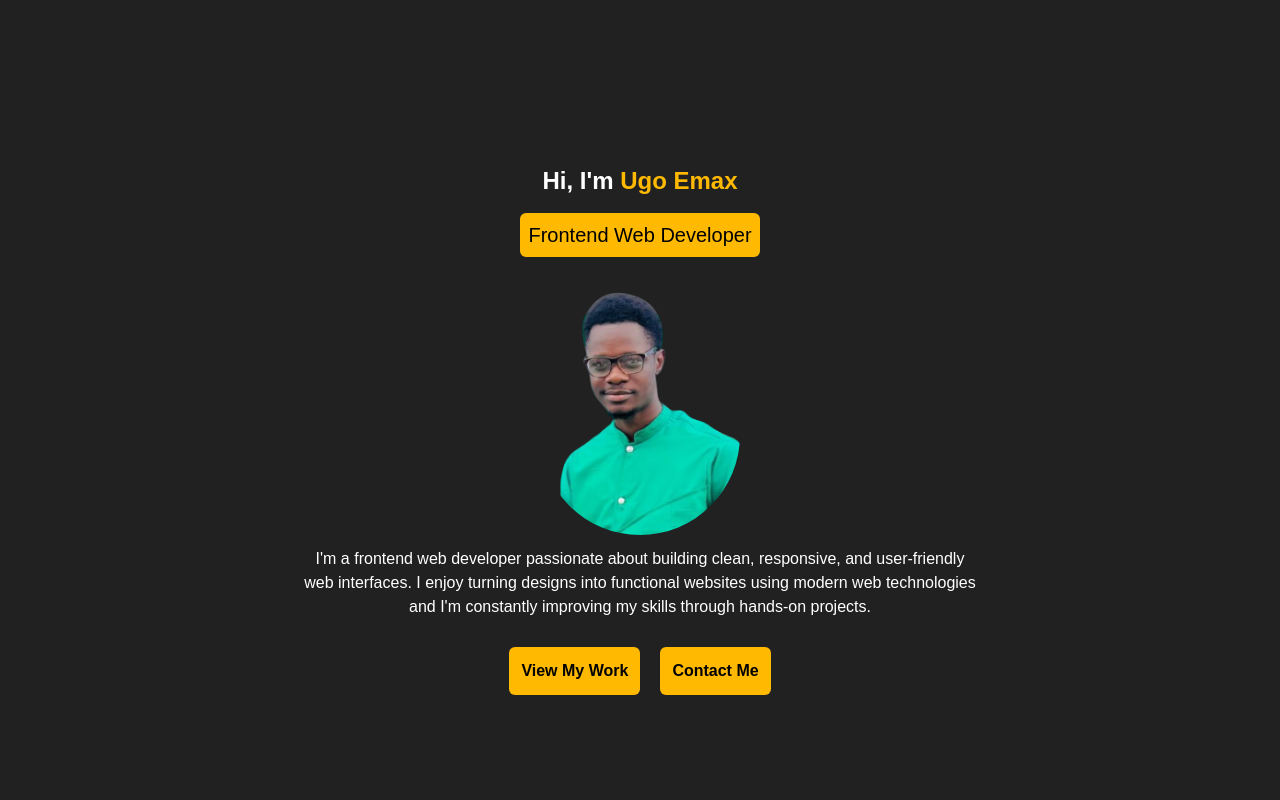
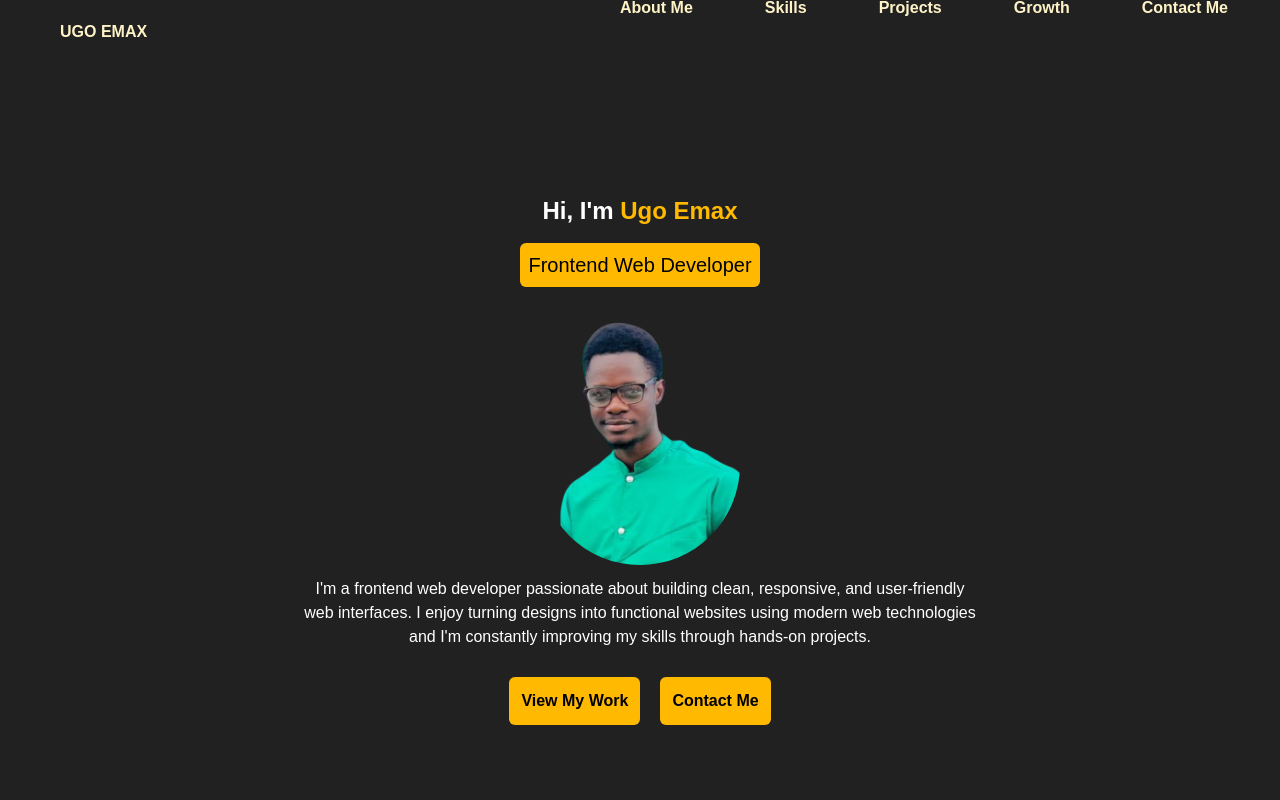
Before and after one commit to UgoEmax/Ugo-Emax, a Next.js app: page / in a window 1280 px wide. Shown: the top 800 px of the page. Built offline with nearby package versions, Linux system fonts and the light colour scheme.

Commit message:
decided to add navbar

```diff
--- a/app/components/About.jsx
+++ b/app/components/About.jsx
@@ -2,7 +2,7 @@ import Image from 'next/image';
 
 const About = () => {
   return (
-    <div className='flex flex-col justify-center items-center text-center pt-30 pb-10'>
+    <div className='flex flex-col justify-center items-center text-center pt-30 pb-10' id='about'>
       <h3 className="text-2xl font-bold mb-4 pb-5 text-amber-400">About Me</h3>
       <p className="max-w-2xl tracking-wide text-left">I am a frontend web developer with hands-on experience building web projects using HTML, CSS, JavaScript, and Next.js. I started my journey through structured training, where I built practical projects that strengthened my understanding of responsive design, interactivity, and modern frontend workflows. I'm detail-oriented, eager to learn, and focused on writing clean, maintainable code. My goal is to grow as a developer while contributing to meaningful digital experiences.</p>
 
--- a/app/components/Contact.jsx
+++ b/app/components/Contact.jsx
@@ -47,7 +47,7 @@ const Contact = () => {
     }
 
   return (
-    <div className="pt-20 pb-10">
+    <div className="pt-20 pb-10" id="contact">
       <h2 className="text-2xl font-bold mb-4 text-amber-400">Contact Me</h2>
       <p className='tracking-wide'>I'm open to internship opportunities, junior frontend roles, collaborations, and freelance projects. Feel free to send me a message </p>
 
--- a/app/components/Growth.jsx
+++ b/app/components/Growth.jsx
@@ -3,7 +3,7 @@ import Image from 'next/image';
 
 const Growth = () => {
   return (
-    <div className="pt-20 pb-10">
+    <div className="pt-20 pb-10" id='growth'>
       <h2 className="text-2xl font-bold mb-4 text-amber-400 pb-10">Learning & Growth</h2>
       <p className='tracking-wide pb-5'>As a growing frontend developer, I actively practice by building projects and learning modern tools and best practices. I'm continuously improving my JavaScript skills and deepening my knowledge of React and Next.js while exploring better UI design and performance optimization.</p>
       <Image src="/images/srt-class.jpg" alt='SkillRover class'  width={400} height={300} className="my-4  rounded-3xl pt-3" />
--- a/app/components/Hero.jsx
+++ b/app/components/Hero.jsx
@@ -4,15 +4,15 @@ import Link from 'next/link';
 
 const Hero = () => {
   return (
-    <div className='w-full h-[100vh] flex flex-col justify-center items-center text-center pt-15'>
+    <div className='w-full h-[100vh] flex flex-col justify-center items-center text-center pt-30'>
       <h1 className="text-2xl font-bold mb-4">Hi, I'm <span className="text-amber-400">Ugo Emax</span></h1>
       <h2 className="text-xl mb-3 bg-amber-400 text-black p-2 rounded-md">Frontend Web Developer</h2>
       <Image src="/images/portfolio.png" alt='My Photo' width={200} height={200} className="rounded-full" />
       <p className="mt-3 max-w-2xl">I'm a frontend web developer passionate about building clean, responsive, and user-friendly web interfaces. I enjoy turning designs into functional websites using modern web technologies and I'm constantly improving my skills through hands-on projects.</p>
 
       <div className="mt-3 flex gap-5">
-      <Link href="/project" className="mt-4 bg-amber-400 text-black p-3 rounded-md font-semibold hover:bg-amber-500 transition-colors">View My Work</Link>
-      <Link href="/contact" className="mt-4 bg-amber-400 text-black p-3 rounded-md font-semibold hover:bg-amber-500 transition-colors">Contact Me</Link>
+      <Link href="#projects" className="mt-4 bg-amber-400 text-black p-3 rounded-md font-semibold hover:bg-amber-500 transition-colors">View My Work</Link>
+      <Link href="#contact" className="mt-4 bg-amber-400 text-black p-3 rounded-md font-semibold hover:bg-amber-500 transition-colors">Contact Me</Link>
       </div>
     </div>
   )
--- /dev/null
+++ b/app/components/Navbar.jsx
@@ -0,0 +1,43 @@
+"use client";
+import { useState } from "react";
+import { IoMenu, IoClose } from 'react-icons/io5';
+import Link from 'next/link';
+
+const Navbar = () => {
+    const [ open, setOpen ] = useState(false);
+
+  return (
+    <div className='justify-between fixed p-4 z-50 w-full md:py-5 md:pl-15 h-[65px] md:h-[70px] text-amber-100'>
+
+    <div className="relative z-50">
+      <Link href='/' className="font-bold">UGO EMAX</Link>
+
+      {/* MENU TOGGLE BUTTON */}
+      <button className="text-4xl font-semibold float-right top-0 cursor-pointer md:invisible" onClick={() => setOpen(!open)}>
+      {open ? <IoClose /> : <IoMenu  />}
+      </button>
+      </div>
+
+
+    <div className={`grid absolute gap-5 font-semibold bg-gray-900 text-amber-100 left-0 top-0 p-6 pt-20 w-full transition-all duration-500 ease-in-out ${open ? 'opacity-100 translate-y-0' : 'opacity-0 -translate-y-25 pointer-events-none'}`}>
+      <Link href="#about" className='hover:underline transition-all duration-300 ease-in-out' onClick={() => setOpen(false)}>About Me</Link>
+      <Link href="#skills" className='hover:underline transition-all duration-300 ease-in-out' onClick={() => setOpen(false)}>Skills</Link>
+      <Link href="#projects" className='hover:underline transition-all duration-300 ease-in-out' onClick={() => setOpen(false)}>Projects</Link>
+      <Link href="#growth" className='hover:underline transition-all duration-300 ease-in-out' onClick={() => setOpen(false)}>Growth</Link>
+      <Link href="#contact" className='hover:underline transition-all duration-300 ease-in-out' onClick={() => setOpen(false)}>Contact Me</Link>
+      </div>
+
+       {/* Desktop Navigation  */}
+      <div className='invisible font-semibold text-amber-100 cursor-pointer md:visible md-justify-between  md:float-right flex md:gap-18 md:-translate-y-12'>
+      <Link href="#about" className='hover:underline'>About Me</Link>
+
+      <Link href="#skills" className='hover:underline'>Skills</Link>
+      <Link href="#projects" className='hover:underline'>Projects</Link>
+      <Link href="#growth" className='hover:underline'>Growth</Link>
+      <Link href="#contact" className='hover:underline'>Contact Me</Link>
+      </div>
+    </div>
+  )
+}
+
+export default Navbar
--- a/app/components/ProjectProp.jsx
+++ b/app/components/ProjectProp.jsx
@@ -2,7 +2,7 @@ import Projects from "./Projects"
 
 const ProjectProp = () => {
   return (
-    <div className="pt-25 pb-10">
+    <div className="pt-25 pb-10" id="projects">
         <h3 className='text-2xl font-bold mb-4 text-amber-400 text-center'>Projects</h3>
 
       <Projects
--- a/app/components/Projects.jsx
+++ b/app/components/Projects.jsx
@@ -12,7 +12,7 @@ const Projects = ({ Heading, Paragraph, Tech, Images, Button, Button1 }) => {
       <p className="mb-4 pb-2 tracking-wide">{Paragraph}</p>
 
       <div className="relative p-2 bg-white/10 rounded-3xl">
-      <Image className="rounded-3xl" src={Images} alt="Project 1 Image" width={600} height={500} />
+      <Image className="rounded-3xl" src={Images} alt="Project 1 Image" width={600} height={0} />
 
       <div className="flex gap-4 justify-between item-center text-center absolute inset-0 opacity-0 hover:opacity-100 transition-opacity duration-300 mx-3">
       <Link href={Button} className="bg-white/60 text-black px-4 py-2 rounded-lg h-10 translate-y-20 hover:bg-amber-600 hover:text-white transition-all duration-300 ease-in-out" target="_blank">Live Demo</Link>
--- a/app/components/Skill.jsx
+++ b/app/components/Skill.jsx
@@ -9,7 +9,7 @@ import { DiResponsive } from "react-icons/di";
 
 const Skill = () => {
   return (
-    <div className='pt-20 pb-10'>
+    <div className='pt-20 pb-10' id="skills">
       <h3 className='text-2xl font-bold mb-4 pb-10 text-amber-400'>Skills & Technologies</h3>
 
       <div className="flex flex-wrap gap-10 text-6xl justify-center items-center text-center text-gray-300">
--- a/app/layout.js
+++ b/app/layout.js
@@ -1,5 +1,6 @@
 import { Geist, Geist_Mono } from "next/font/google";
 import "./globals.css";
+import Navbar from "./components/Navbar";
 import Footer from "./components/Footer";
 
 const geistSans = Geist({
@@ -23,6 +24,7 @@ export default function RootLayout({ children }) {
       <body
         className={`${geistSans.variable} ${geistMono.variable} antialiased box-border bg-black/87 text-white`}
       >
+        <Navbar />
         {children}
         <Footer />
       </body>
--- a/app/page.jsx
+++ b/app/page.jsx
@@ -7,7 +7,7 @@ import Contact from "./components/Contact";
 
 const page = () => {
   return (
-    <div className="px-4 bg-black/87 text-white box-border antialiased">
+    <div className="px-4 bg-black/87 text-white box-border antialiased md:px-15">
      <Hero />
      <About />
      <Skill />
```
